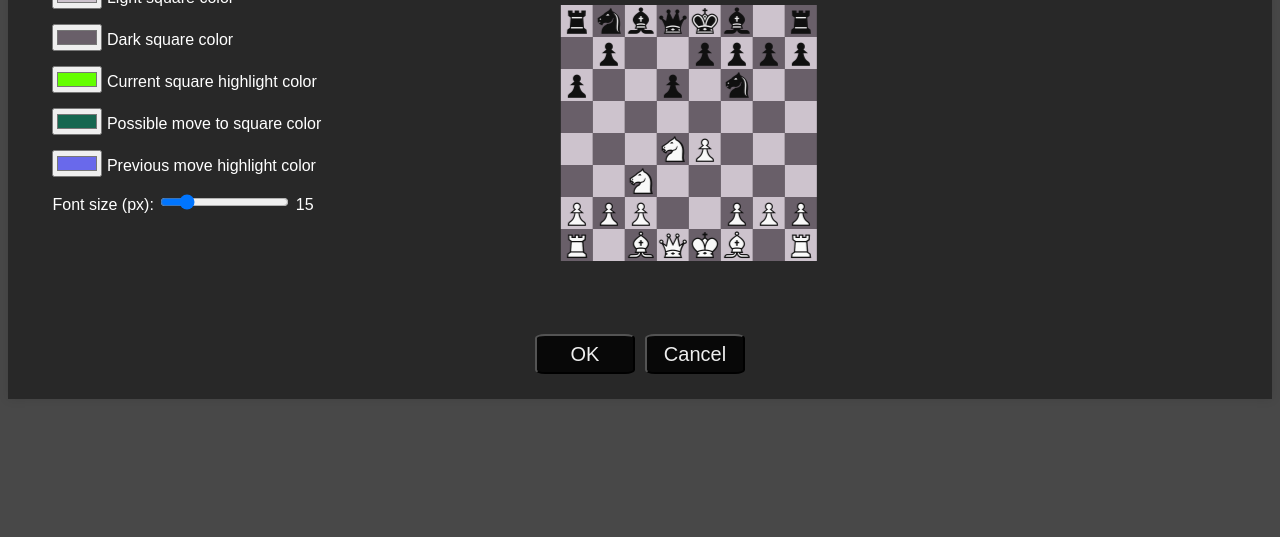
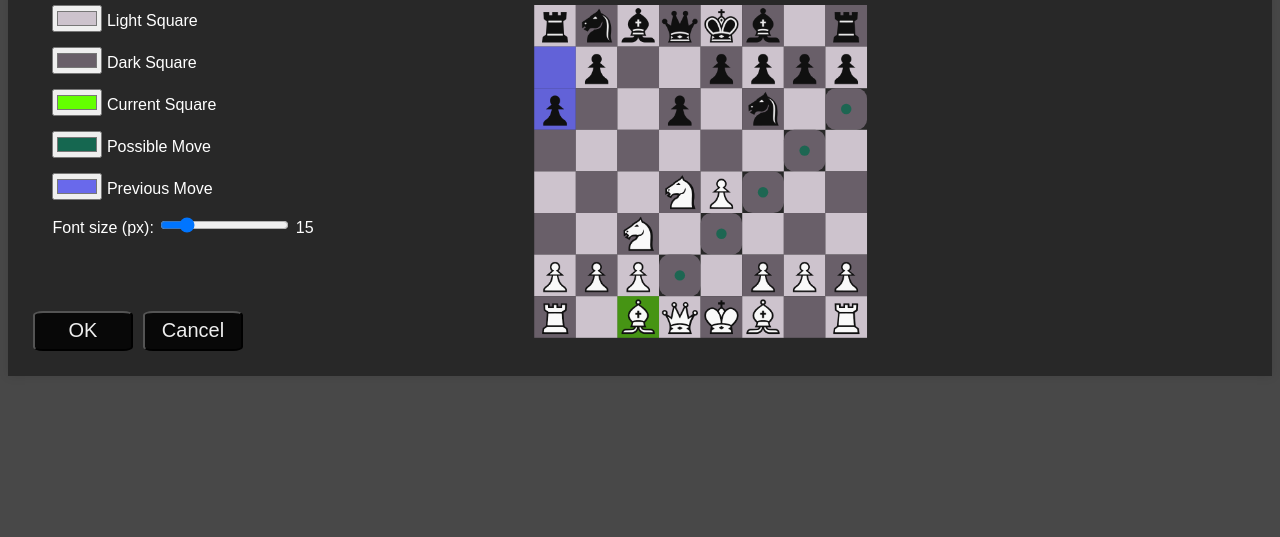
Before and after one commit to Dr-42/chess-book-study, a website built with Vite: page settings.html in a window 1280 px wide. Shown: the part 279-816 px from the top of the page. Built offline with nearby package versions, Linux system fonts and the light colour scheme.

Commit message:
Add relevant colors to preview board

```diff
--- a/settings.html
+++ b/settings.html
@@ -13,23 +13,23 @@
                 <h1>Theme Settings</h1>
                 <div class="setting">
                     <input id="lightSquareColor" type="color" value="#cdc3cd">
-                    <label for="lightSquareColor">Light square color</label>
+                    <label for="lightSquareColor">Light Square</label>
                 </div>
                 <div class="setting">
                     <input id="darkSquareColor" type="color" value="#695f69">
-                    <label for="darkSquareColor">Dark square color</label>
+                    <label for="darkSquareColor">Dark Square</label>
                 </div>
                 <div class="setting">
                     <input id="currentSquareHighlightColor" type="color" value="#64ff00">
-                    <label for="currentSquareHighlightColor">Current square highlight color</label>
+                    <label for="currentSquareHighlightColor">Current Square</label>
                 </div>
                 <div class="setting">
                     <input id="possibleMoveToSquareColor" type="color" value="#156750">
-                    <label for="possibleMoveToSquareColor">Possible move to square color</label>
+                    <label for="possibleMoveToSquareColor">Possible Move</label>
                 </div>
                 <div class="setting">
                     <input id="previousMoveHighlightColor" type="color" value="#6969eb">
-                    <label for="previousMoveHighlightColor">Previous move highlight color</label>
+                    <label for="previousMoveHighlightColor">Previous Move</label>
                 </div>
                 <div class="setting">
                     <label for="fontSize">Font size (px):</label>
--- a/src/css/settings.css
+++ b/src/css/settings.css
@@ -30,7 +30,6 @@ h1 {
 
 #preview {
     color: #eee;
-    padding: 2%;
     flex: auto;
     justify-content: center;
 }
@@ -38,7 +37,7 @@ h1 {
 #buttons {
     display: flex;
     flex-direction: row;
-    justify-content: center;
+    justify-content: left;
     margin-top: 20px;
 }
 
--- a/src/settings.ts
+++ b/src/settings.ts
@@ -34,6 +34,15 @@ if (boardDiv) {
     boardDiv.style.flex = '0 0 auto';
     boardDiv.style.justifyContent = 'center';
     previewBoard.style.width = '200%';
-    previewBoard.style.scale = '0.5';
-    previewBoard.style.transformOrigin = '30% 0';
+    previewBoard.style.scale = '0.65';
+    previewBoard.style.transformOrigin = '28% 0';
+
+    brd.getSquare('a7').element.classList.add('highlight');
+    brd.getSquare('a6').element.classList.add('highlight');
+    brd.getSquare('c1').element.classList.add('highlight-current');
+    brd.getSquare('d2').element.classList.add('highlight-attack');
+    brd.getSquare('e3').element.classList.add('highlight-attack');
+    brd.getSquare('f4').element.classList.add('highlight-attack');
+    brd.getSquare('g5').element.classList.add('highlight-attack');
+    brd.getSquare('h6').element.classList.add('highlight-attack');
 }
```
Also changed, not shown: out/settings.js, 1 other file.
